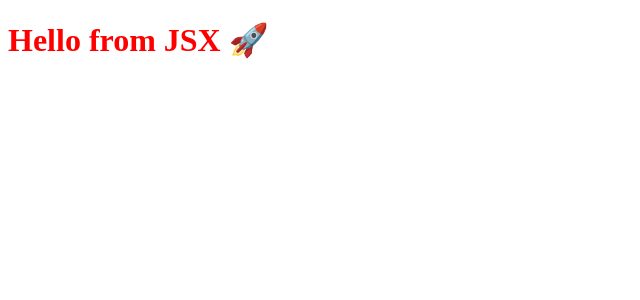
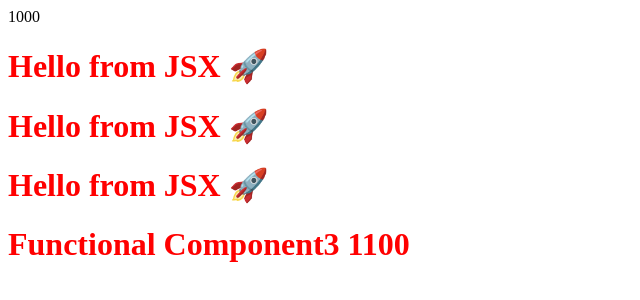
Before and after one commit to vedavyasjoshi/namaste_react, a React (Vite) app: page / in a window 1280 px wide. Shown: the top 300 px of the page, without its empty margins (0-640 px from the left). Built offline with nearby package versions, Linux system fonts and the light colour scheme.

Commit message:
Intro to functional components

```diff
--- a/App.js
+++ b/App.js
@@ -1,11 +1,32 @@
 import React from "react";
 import ReactDOM from "react-dom/client";
 
-const heading2 = (
-  <h1 className="heading" tabIndex={5}>
-    Hello from JSX 🚀
-  </h1>
+const Title = function () {
+  return (
+    <h1 className="heading" tabIndex={5}>
+      Hello from JSX 🚀
+    </h1>
+  );
+};
+
+const HeadingComponent = () => <h1>Functional Component</h1>;
+const HeadingComponent2 = () => (
+  <h1 className="heading">Functional Component2</h1>
 );
 
+const number=1000;
+const HeadingComponent3 = () => {
+  return (
+    <div>
+      {number}
+      {Title()}
+      <Title />
+      <Title></Title>
+      {console.log("Hey there")}
+      <h1 className="heading">Functional Component3 {number+100}</h1>
+    </div>
+  );
+};
+
 const root = ReactDOM.createRoot(document.getElementById("root"));
-root.render(heading2);
+root.render(<HeadingComponent3 />);
```
